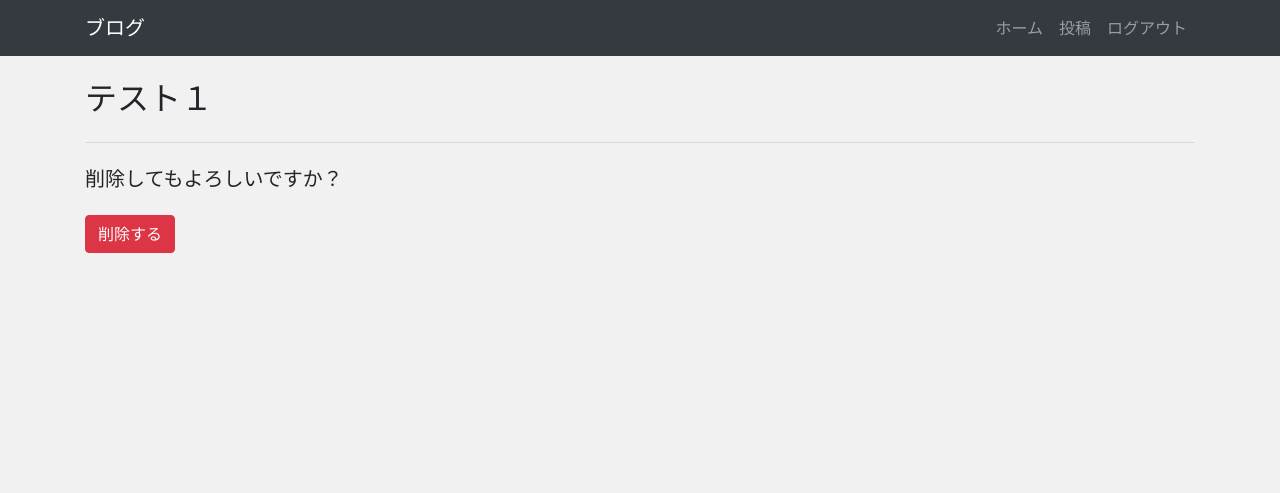
After one commit to akiramenowaruiotoko/django-blog-tutorial, a Django app: page /post/1/delete in a window 1280 px wide. The commit adds this page. Shown: the top 493 px of the page. Run offline with Django 3.2, Linux system fonts and the light colour scheme; a user stored in the database is signed in; data comes from the database, SQL or seed files in the repository; both versions use the stored data as it was after the commit; some libraries are stand-ins or nearby versions.

Commit message:
削除機能実装

```diff
--- /dev/null
+++ b/app/templates/app/post_delete.html
@@ -0,0 +1,11 @@
+{% extends "app/base.html" %}
+
+{% block content %}
+<h2 class="my-4">{{ post_data.title}}</h2>
+<hr>
+<h5 class="my-4">削除してもよろしいですか？</h5>
+<form method="post">
+    {% csrf_token %}
+    <button class="btn btn-danger" type="submit">削除する</button>
+</form>
+{% endblock %}
--- a/app/templates/app/post_detail.html
+++ b/app/templates/app/post_detail.html
@@ -11,7 +11,7 @@
     <hr>
     <div class="d-flex mb-5">
         <a href="{% url 'post_edit' post_data.id %}" class="btn btn-warning mr-2">編集する</a>
-        <a href="" class="btn btn-danger">削除する</a>
+        <a href="{% url 'post_delete' post_data.id %}" class="btn btn-danger">削除する</a>
     </div>
 {% endif %}
 
--- a/app/urls.py
+++ b/app/urls.py
@@ -6,6 +6,5 @@ urlpatterns = [
     path('post/<int:pk>', views.PostDetailView.as_view(), name='post_detail'),
     path('post/new/', views.CreatePostView.as_view(), name='post_new'),
     path('post/<int:pk>/edit', views.PostEditView.as_view(), name='post_edit'),
-
-
+    path('post/<int:pk>/delete', views.PostDeleteView.as_view(), name='post_delete'),
 ]
--- a/app/views.py
+++ b/app/views.py
@@ -70,3 +70,16 @@ class PostEditView(LoginRequiredMixin, View):
         return render(request, 'app/post_form.html', {
             'form': form
         })
+
+
+class PostDeleteView(LoginRequiredMixin, View):
+    def get(self, request, *args, **kwargs):
+        post_data = Post.objects.get(id=self.kwargs['pk'])
+        return render(request, 'app/post_delete.html', {
+            'post_data': post_data
+        })
+
+    def post(self, request, *args, **kwargs):
+        post_data = Post.objects.get(id=self.kwargs['pk'])
+        post_data.delete()
+        return redirect('index')
```
Also changed, not shown: db.sqlite3.
